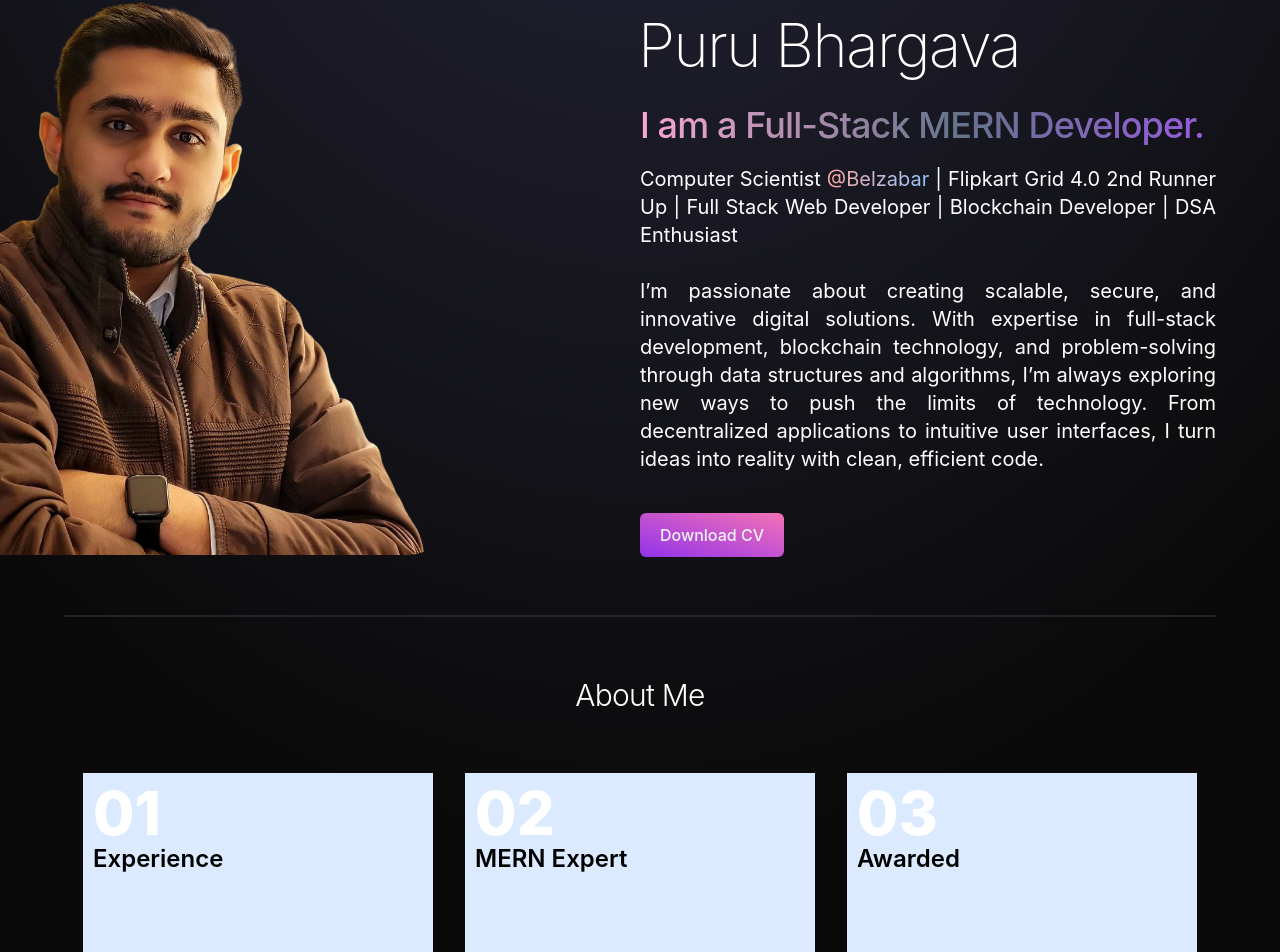
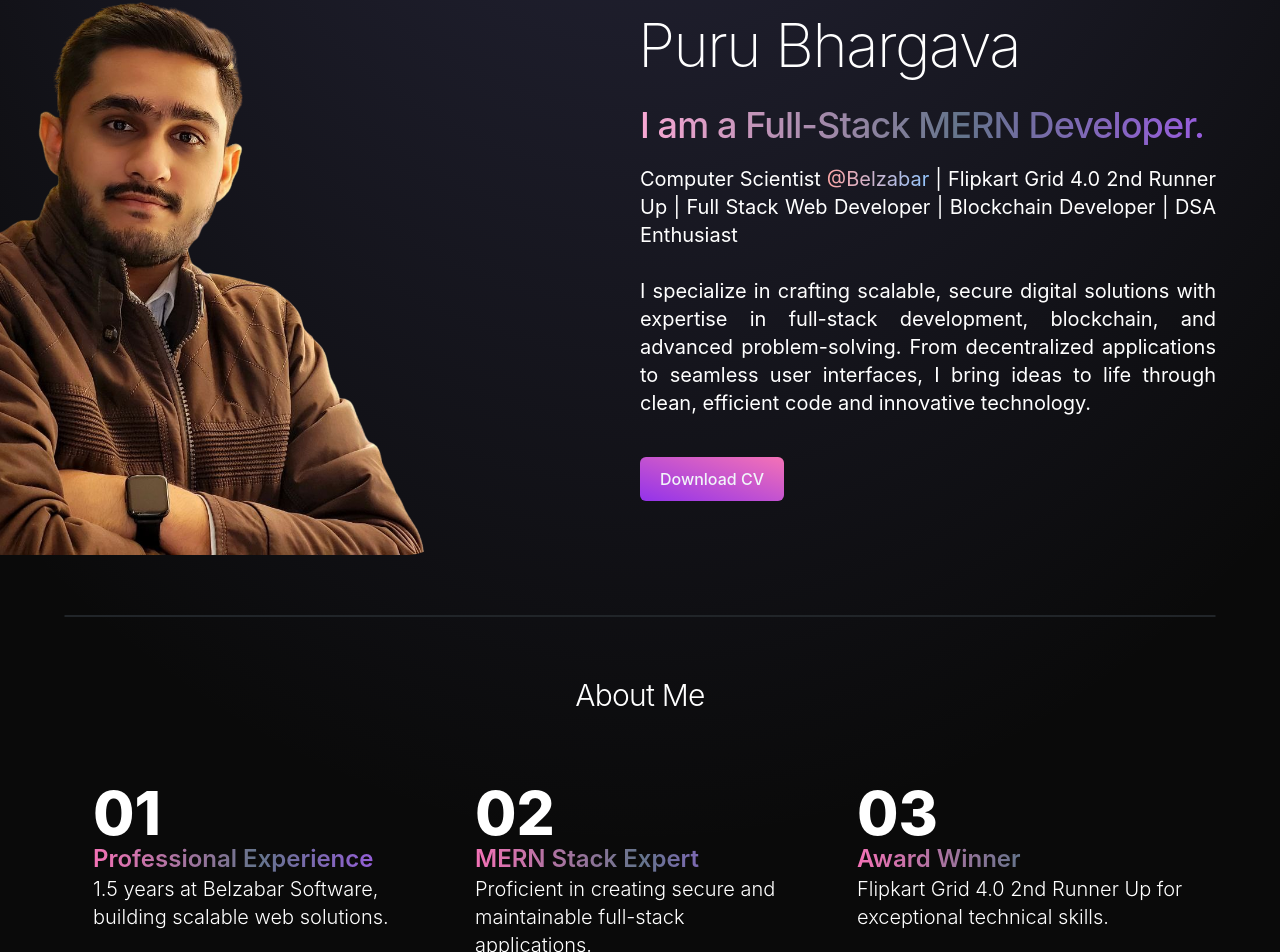
Before and after one commit to Puru7071/Puru-s-Portfolio-, a React (Create React App) app: page / in a window 1280 px wide. Shown: the part 245-1197 px from the top of the page. Built offline with nearby package versions, Linux system fonts and the light colour scheme.

Commit message:
Made About me section

```diff
--- a/src/components/About.jsx
+++ b/src/components/About.jsx
@@ -6,12 +6,12 @@ import { motion } from 'framer-motion';
 const About = () => {
 
     const myUSP = [
-        { id: "01", title: "Experience", desc: "1.5 years at Belzabar building web apps." },
-        { id: "02", title: "MERN Expert", desc: "Skilled in full-stack development." },
-        { id: "03", title: "Awarded", desc: "2nd Runner Up at Flipkart Grid 4.0." },
-        { id: "04", title: "Blockchain Dev", desc: "Built CipherSpace, a decentralized chat app." },
-        { id: "05", title: "Top Coder", desc: "Ranked in GeeksforGeeks Top 20 Coders." },
-        { id: "06", title: "Tech Enthusiast", desc: "Passionate about innovative solutions." },
+        { id: "01", title: "Professional Experience", desc: "1.5 years at Belzabar Software, building scalable web solutions." },
+        { id: "02", title: "MERN Stack Expert", desc: "Proficient in creating secure and maintainable full-stack applications." },
+        { id: "03", title: "Award Winner", desc: "Flipkart Grid 4.0 2nd Runner Up for exceptional technical skills." },
+        { id: "04", title: "Blockchain Developer", desc: "Created CipherSpace, a decentralized chat app with encryption." },
+        { id: "05", title: "Top Coder", desc: "Ranked among GeeksforGeeks Top 20 Coders at Chandigarh University." },
+        { id: "06", title: "UI Specialist", desc: "Expert in designing clean, intuitive, and responsive UIs." },
     ];
     return (
         <Fragment>
@@ -20,15 +20,20 @@ const About = () => {
             <div className='w-[90%] m-auto flex flex-row flex-wrap gap-[32px] justify-center items-center'>
                 {myUSP?.map(item => (
                     <motion.div
-                        className='w-[350px] h-[200px] bg-blue-100 flex flex-col items-start p-[10px]'
+                        initial={{ opacity: 0, scale: 0.1 }}
+                        whileInView={{ opacity: 1, scale: 1 }}
+                        transition={{ duration: 0.5 }}
+                        className='w-[350px] h-[200px] bg-transparent flex flex-col items-start p-[10px]'
                     >
                         <div className='w-[100%] text-white text-6xl font-extrabold'>
                             {item?.id}
                         </div>
-                        <div className='w-[100%] text-2xl font-semibold'>
+                        <div className='w-[100%] text-2xl font-semibold bg-gradient-to-r from-pink-400 via-slate-500 to-purple-500 bg-clip-text text-transparent'>
                             {item?.title}
                         </div>
-
+                        <div className='text-xl text-white font-light'>
+                            {item?.desc}
+                        </div>
                     </motion.div>
 
                 ))}
--- a/src/components/Intro.jsx
+++ b/src/components/Intro.jsx
@@ -45,11 +45,9 @@ const Intro = () => {
           | Full Stack Web Developer | Blockchain Developer | DSA Enthusiast
           <br /><br />
 
-          I’m passionate about creating scalable, secure, and innovative digital solutions.
-          With expertise in full-stack development, blockchain technology, and problem-solving through
-          data structures and algorithms, I’m always exploring new ways to push the limits of technology.
-          From decentralized applications to intuitive user interfaces, I turn ideas into reality with clean,
-          efficient code.
+          I specialize in crafting scalable, secure digital solutions with expertise in full-stack
+          development, blockchain, and advanced problem-solving. From decentralized applications to seamless
+          user interfaces, I bring ideas to life through clean, efficient code and innovative technology.
         </div>
 
         <button
```
